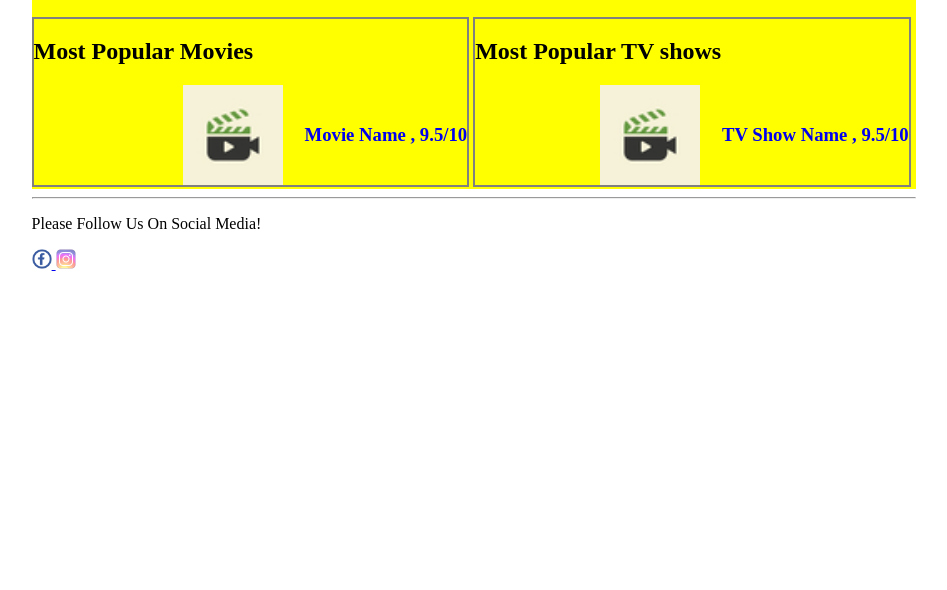
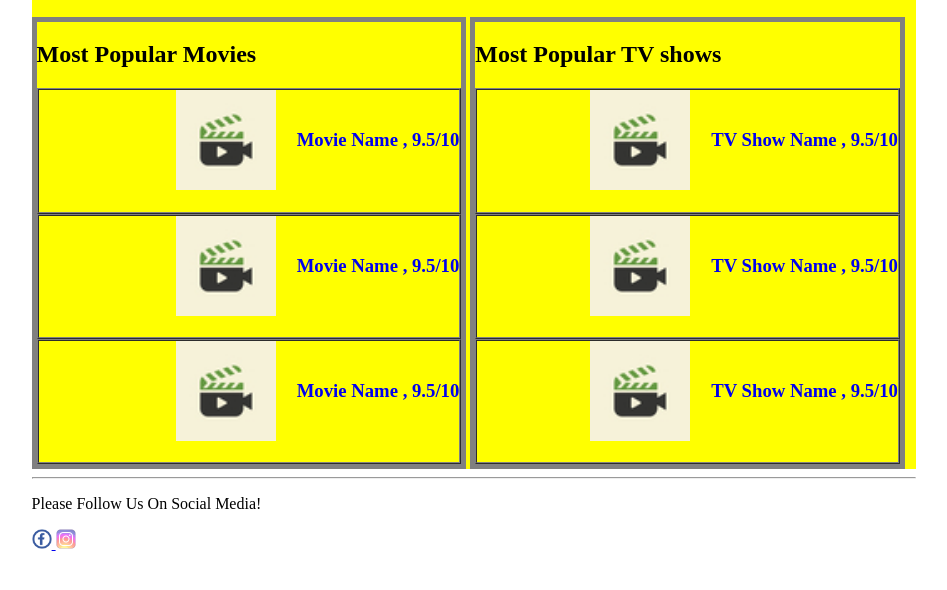
Before and after one commit to LortkipaHub/imdb-project, a PHP site: page /main_page.html in a window 1280 px wide. Shown: the part 68-658 px from the top of the page, without its empty margins (166-1113 px from the left). Run offline with PHP 8.4, Linux system fonts and the light colour scheme.

Commit message:
finished main page

```diff
--- a/main_page.html
+++ b/main_page.html
@@ -42,9 +42,15 @@
                     <img src="images/logo.jpg" height="100" width="100"/>
                     <a href="./main_page.html"><h3>Movie Name , 9.5/10</h3> </a>
                 </div>
-                <div class="next_two">
+                <div class="best">
+                    <img src="images/logo.jpg" height="100" width="100"/>
+                    <a href="./main_page.html"><h3>Movie Name , 9.5/10</h3> </a>
+                </div>
+                <div class="best">
+                    <img src="images/logo.jpg" height="100" width="100"/>
+                    <a href="./main_page.html"><h3>Movie Name , 9.5/10</h3> </a>
+                </div>
 
-                </div>
             </div>
 
             <div id="top_popular_TVShows" class="most_popular">
@@ -53,9 +59,13 @@
                     <img src="images/logo.jpg" height="100" width="100"/>
                     <a href="./main_page.html"><h3>TV Show Name , 9.5/10</h3> </a>
                 </div>
-                <div class="next_two">
-
-
+                <div class="best">
+                    <img src="images/logo.jpg" height="100" width="100"/>
+                    <a href="./main_page.html"><h3>TV Show Name , 9.5/10</h3> </a>
+                </div>
+                <div class="best">
+                    <img src="images/logo.jpg" height="100" width="100"/>
+                    <a href="./main_page.html"><h3>TV Show Name , 9.5/10</h3> </a>
                 </div>
 
             </div>
--- a/styles.css
+++ b/styles.css
@@ -104,17 +104,21 @@
 
 .most_popular{
 
-   display: inline-block;
-    width: 49%;
+    display: inline-block;
+    width: 48%;
     border-style: solid;
-    border-width: 2px;
+    border-width: 5px;
     border-color: grey;
 
 }
 .best{
+    padding-bottom: 5%;
     display: flex;
     align-items: center;
     justify-content: right;
+    border-color: gray;
+    border-style: ridge;
+    border-width: 2px;
 
 
 }
```
